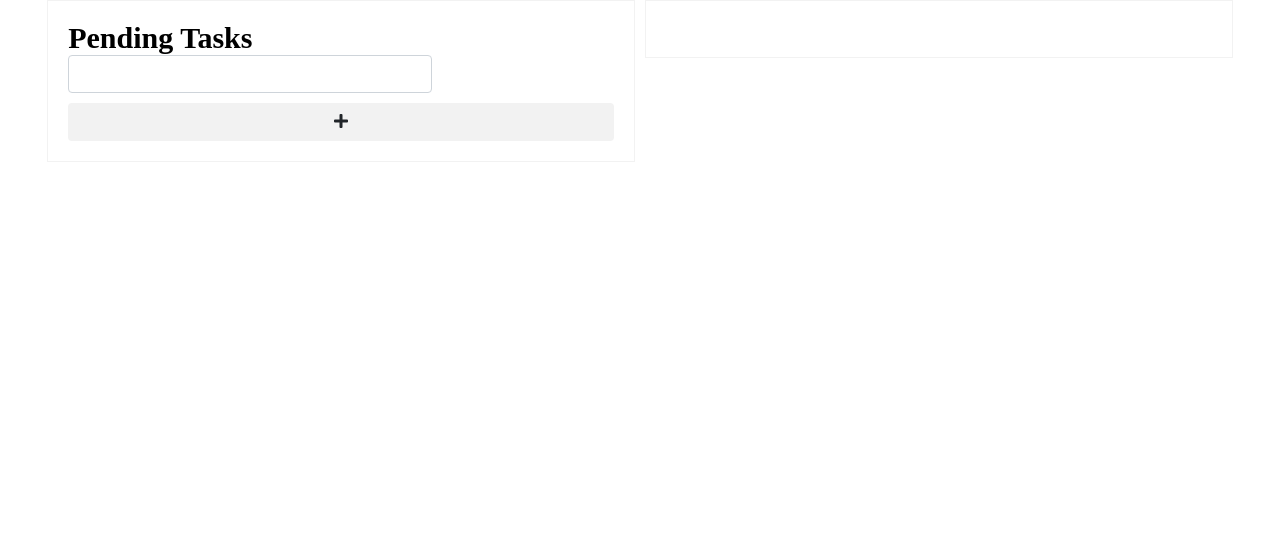
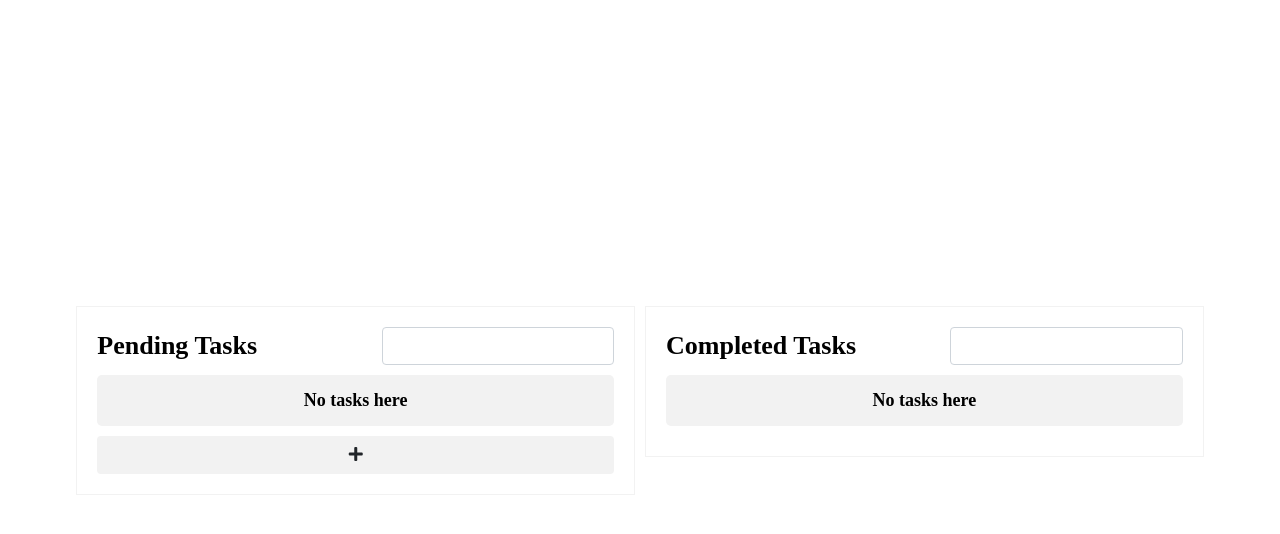
Before and after one commit to vidarca/condor-test, a Vue app: page / in a window 1280 px wide. Shown: the top 534 px of the page. Built offline with nearby package versions, Linux system fonts and the light colour scheme.

Commit message:
Implementación de filtrado, eliminacion y estilos

```diff
--- a/src/assets/scss/base.scss
+++ b/src/assets/scss/base.scss
@@ -1,3 +1,6 @@
 @import './base/variables.scss';
 @import './base/functions.scss';
+@import './base/mixins/breakpoints.scss';
 @import './general/custom.scss';
+@import './general/buttons.scss';
+@import './general/icons.scss';
--- /dev/null
+++ b/src/assets/scss/base/mixins/breakpoints.scss
@@ -0,0 +1,6 @@
+/* Media breakpoint up */
+@mixin media-breakpoint-up($break){
+  @media screen and (min-width: $break){
+    @content;
+  }
+}
--- a/src/assets/scss/base/reset.scss
+++ b/src/assets/scss/base/reset.scss
@@ -36,7 +36,7 @@ h2 {
 }
 
 h3 {
-  font-size: 20px;
+  font-size: 26px;
 }
 
 h4 {
--- /dev/null
+++ b/src/assets/scss/general/buttons.scss
@@ -0,0 +1,15 @@
+.btn-add {
+  width: 100%;
+  background-color: $c-color2;
+  cursor: pointer;
+  transition: 400ms background-color ease;
+  -o-transition: 400ms background-color ease;
+  -moz-transition: 400ms background-color ease;
+  -webkit-transition: 400ms background-color ease;
+  &:hover {
+    background-color: $c-color1;
+  }
+  &:focus {
+    box-shadow: 0 0 0 0.2rem $c-color1;
+  }
+}
--- a/src/assets/scss/general/custom.scss
+++ b/src/assets/scss/general/custom.scss
@@ -1,20 +1,9 @@
-.btn-add {
-  width: 100%;
+.noData {
+  padding: 15px 10px;
   background-color: $c-color2;
-  cursor: pointer;
-  transition: 400ms background-color ease;
-  -o-transition: 400ms background-color ease;
-  -moz-transition: 400ms background-color ease;
-  -webkit-transition: 400ms background-color ease;
-  &:hover {
-    background-color: $c-color1;
-  }
-  &:focus {
-    box-shadow: 0 0 0 0.2rem $c-color1;
-  }
+  text-align: center;
+  font-weight: $font-weight-bold;
+  font-size: $font-size-normal;
+  border-radius: 5px;
+  margin: 10px 0;
 }
-
-.icon {
-  font-size: 18px;
-  cursor: pointer;
-}
--- /dev/null
+++ b/src/assets/scss/general/icons.scss
@@ -0,0 +1,8 @@
+.icon {
+  font-size: 18px;
+  cursor: pointer;
+  transition: 400ms color ease;
+  -o-transition: 400ms color ease;
+  -moz-transition: 400ms color ease;
+  -webkit-transition: 400ms color ease;
+}
--- a/src/components/Todos-table.html
+++ b/src/components/Todos-table.html
@@ -3,28 +3,52 @@
   <div class="row mx-0 flex-column flex-md-row align-items-start justify-content-center">
     <div class="table-container col-12 col-md-5">
       <div class="row align-items-center justify-content-between">
-        <h2>Pending Tasks</h2>
-        <b-form-input class="col-8" id="pending-search" type="search"></b-form-input>
+        <h3>Pending Tasks</h3>
+        <b-form-input class="input-search" id="pending-search" type="search" v-model="searchPending" @keyup="filterData('pendingList')"></b-form-input>
       </div>
       <ul class="todos" v-if="todosFiltered && todosFiltered.length">
         <li class="todos_item" v-for="(todo, index) in todosFiltered" :key="index">
-          <b-form-checkbox class="todos_item-checkbox" :id="'checkbox' + index" @change=(changeTodoStatus(todo)) :disabled="!todo.id">
+          <b-form-checkbox class="todos_item-checkbox" :id="'pending-checkbox' + index" @change=(changeTodoStatus(todo)) v-model="todo.done" :disabled="todo.id === '' ? true : false">
           </b-form-checkbox>
           <div class="todos_item-description">
-            <b-form-input :id="'description' + index" type="text" v-model="todo.description" :class="todo.description ? 'not-empty' : ''">
+            <b-form-input :id="'descriptionPending' + index" :ref="'descriptionPending' + index" type="text" v-model="todo.description" @keyup="todo.unsavedChanges = true" :class="todo.unsavedChanges ? 'not-empty' : ''">
             </b-form-input>
-            <i class="fas fa-times icon icon_cancel"></i>
-            <i class="fas fa-check icon icon_check"></i>
+            <i class="fas fa-pen icon icon_edit" @click="focusOnInput('descriptionPending' + index)"></i>
+            <i class="fas fa-times icon icon_cancel" @click="cleanTodoDescription(todo)"></i>
+            <i class="fas fa-check icon icon_check" @click="saveTodo(todo)"></i>
           </div>
-          <i class="fas fa-trash-alt icon todos_item-delete"></i>
+          <i class="fas fa-trash-alt icon todos_item-delete" @click="removeTodo(todo, index, 'pendingList')"></i>
         </li>
       </ul>
+      <div class="noData" v-else>
+        No tasks here
+      </div>
       <b-button class="btn-add" @click="createEmptyTodo()">
         <i class="fas fa-plus"></i>
       </b-button>
     </div>
     <div class="table-container col-12 col-md-5">
-      <b-table striped hover :fields="[]" :items="todosCompletedFiltered"></b-table>
+      <div class="row align-items-center justify-content-between">
+        <h3>Completed Tasks</h3>
+        <b-form-input class="input-search" id="completed-search" v-model="searchCompleted" type="search" @keyup="filterData('completedList')"></b-form-input>
+      </div>
+      <ul class="todos" v-if="todosCompletedFiltered && todosCompletedFiltered.length">
+        <li class="todos_item" v-for="(todo, index) in todosCompletedFiltered" :key="index">
+          <b-form-checkbox class="todos_item-checkbox" :id="'completed-checkbox' + index" @change=(changeTodoStatus(todo)) v-model="todo.done">
+          </b-form-checkbox>
+          <div class="todos_item-description">
+            <b-form-input :id="'descriptionCompleted' + index" :ref="'descriptionCompleted' + index" type="text" v-model="todo.description" @keyup="todo.unsavedChanges = true" :class="todo.unsavedChanges ? 'not-empty' : ''">
+            </b-form-input>
+            <i class="fas fa-pen icon icon_edit" @click="focusOnInput('descriptionCompleted' + index)"></i>
+            <i class="fas fa-times icon icon_cancel" @click="cleanTodoDescription(todo)"></i>
+            <i class="fas fa-check icon icon_check" @click="saveTodo(todo)"></i>
+          </div>
+          <i class="fas fa-trash-alt icon todos_item-delete" @click="removeTodo(todo, index, 'completedList')"></i>
+        </li>
+      </ul>
+      <div class="noData" v-else>
+        No tasks here
+      </div>
     </div>
   </div>
 </section>
--- a/src/components/Todos-table.js
+++ b/src/components/Todos-table.js
@@ -5,8 +5,19 @@ export default {
   data() {
     return {
       todosFiltered: [],
-      todosCompletedFiltered: []
+      todosFilteredRef: [],
+      todosCompletedFiltered: [],
+      todosCompletedFilteredRef: [],
+      searchPending: '',
+      searchCompleted: ''
     }
+  },
+  created() {
+    this.$store.subscribe((mutation, state) => {
+      if (mutation.type === 'setTodoAsCompleted' || mutation.type === 'setTodoAsPending'){
+        this.refreshTodosList(state);
+      }
+    })
   },
   computed: {
     ...mapState(['todos', 'todosCompleted']),
@@ -16,14 +27,98 @@ export default {
     },
   },
   methods: {
-    ...mapMutations(['addTodo', 'deleteTodo', 'setTodoAsCompleted', 'editTodo', 'setTodoAsPending']),
+    ...mapMutations(['addTodo', 'deletePendingTodo', 'editTodoCompleted','deleteCompletedTodo', 'setTodoAsCompleted', 'editTodoPending', 'setTodoAsPending']),
     createEmptyTodo() {
-      this.todosFiltered.push({});
+      if (this.todosFiltered < this.todosFilteredRef){
+        this.todosFiltered = [
+          ...this.todosFilteredRef
+        ];
+      }
+      this.todosFilteredRef = [];
+      this.searchPending = '';
+      this.todosFiltered.push({
+        id: '',
+        description: '',
+        done: false,
+        unsavedChanges: false
+      });
+    },
+    saveTodo(todo, listType) {
+      todo.unsavedChanges = false;
+      if (!todo.id){
+        this.addTodo(todo);
+        return;
+      }
+      switch (listType) {
+        case 'pendingList':
+          this.editTodoPending(todo);
+          break;
+        default:
+          this.editTodoCompleted(todo);
+          break;
+      }
+    },
+    cleanTodoDescription(todo) {
+      todo.description = '';
+      todo.unsavedChanges = false;
     },
     changeTodoStatus(todo) {
-      todo.done = true;
-      console.log(todo);
-      //this.editTodo(todo);
+      if (todo.id){
+        if (todo.done){
+          this.setTodoAsCompleted(todo);
+        }else {
+          this.setTodoAsPending(todo);
+        }
+      }
+    },
+    removeTodo(todo, index, listType) {
+      if (listType === 'pendingList'){
+        this.todosFiltered.splice(index, 1);
+        if (todo.id){
+          this.deletePendingTodo(todo);
+        }
+      }else {
+        this.todosCompletedFiltered.splice(index, 1);
+        if (todo.id){
+          this.deleteCompletedTodo(todo);
+        }
+      }
+    },
+    refreshTodosList({todos, todosCompleted}) {
+      this.searchPending = '';
+      this.searchCompleted = '';
+      this.todosFiltered = [
+        ... new Set([
+          ...this.todosFiltered.filter(t => !t.id || !t.done),
+          ...todos
+        ])
+      ];
+      this.todosCompletedFiltered = [
+        ...todosCompleted
+      ];
+    },
+    filterData(listType) {
+      switch (listType) {
+        case 'pendingList':
+          if (!this.todosFilteredRef.length){
+            this.todosFilteredRef = [
+              ...this.todosFiltered
+            ]
+          }
+          this.todosFiltered = this.todosFilteredRef.filter(t => t.description.trim().toLowerCase().includes(this.searchPending));
+          break;
+        default:
+          if (!this.todosCompletedFilteredRef.length){
+            this.todosCompletedFilteredRef = [
+              ...this.todosCompletedFiltered
+            ]
+          }
+          this.todosCompletedFiltered = this.todosCompletedFilteredRef.filter(t => t.description.trim().toLowerCase().includes(this.searchCompleted));
+          break;
+      }
+    },
+    focusOnInput(key){
+      this.$refs[key][0].focus();
     }
   }
 }
--- a/src/components/Todos-table.scss
+++ b/src/components/Todos-table.scss
@@ -1,19 +1,52 @@
 @import '/src/assets/scss/base.scss';
+
+.todos-table {
+  min-height: 100vh;
+  display: flex;
+  align-items: center;
+  justify-content: center;
+  >.row {
+    margin: 20px;
+    width: 100%;
+  }
+}
 
 .table-container {
   padding: calculateRem(20px);
   border: 1px solid $c-color2;
-  &:first-child {
-    margin-right: calculateRem(10px);
+  max-width: calc(100% - 2 * calculateRem(20px));
+  margin-bottom: 20px;
+
+  @include media-breakpoint-up($md) {
+    &:first-child {
+      margin-right: calculateRem(10px);
+    }
+    margin-bottom: 0;
   }
   .row {
     margin-left: 0;
     margin-right: 0;
     margin-bottom: 10px;
-    h2 {
-      margin-right: 0.5rem;
+    h3, .input-search {
+      flex: 0 0 100%;
+      max-width: 100%;
+      text-align: center;
+    }
+    @include media-breakpoint-up($lg) {
+      h3 {
+        margin-right: 0.5rem;
+        flex: 0 0 55%;
+        max-width: calc(55% - 2 * 0.5rem);
+        text-align: left;
+      }
+      .input-search {
+        flex: 0 0 45%;
+        max-width: 45%;
+        text-align: left;
+      }
     }
   }
+
   .todos {
     width: 100%;
     &_item {
@@ -31,6 +64,10 @@
         position: relative;
         width: calc(100% - 70px);
 
+        .icon:not(.icon_edit){
+          display: none;
+        }
+
         .icon {
           position: absolute;
           right: 15px;
@@ -38,21 +75,48 @@
           width: 20px;
           height: 20px;
           line-height: 20px;
-          display: none;
+
+          &_edit:hover {
+            color: $c-color4;
+          }
 
           &_cancel {
             right: 40px;
+            &:hover {
+              color: $c-color3;
+            }
+          }
+
+          &_check:hover {
+            color: $secondary;
           }
         }
 
         input {
           width: calc(100% - 2 * 0.75rem - 2px);
+          position: relative;
+          &::before {
+            content: "\f304";
+            position: absolute;
+            right: 15px;
+            bottom: 9px;
+            width: 20px;
+            height: 20px;
+            line-height: 20px;
+          }
+
+          &:focus ~ .icon_edit {
+            display: none;
+          }
 
           &.not-empty {
             width: calc(100% - 0.75rem - 60px - 2px);
             padding-right: 60px;
-            & ~ .icon {
+            & ~ .icon:not(.icon_edit) {
               display: block;
+            }
+            ~ .icon_edit {
+              display: none;
             }
           }
         }
@@ -64,6 +128,9 @@
         line-height: 26px;
         font-size: 20px;
         margin-top: 6px;
+        &:hover {
+          color: $c-color3;
+        }
       }
     }
   }
```
Also changed, not shown: src/assets/scss/base/variables.scss (+14 -0 lines), src/store/index.js (+42 -13 lines).
